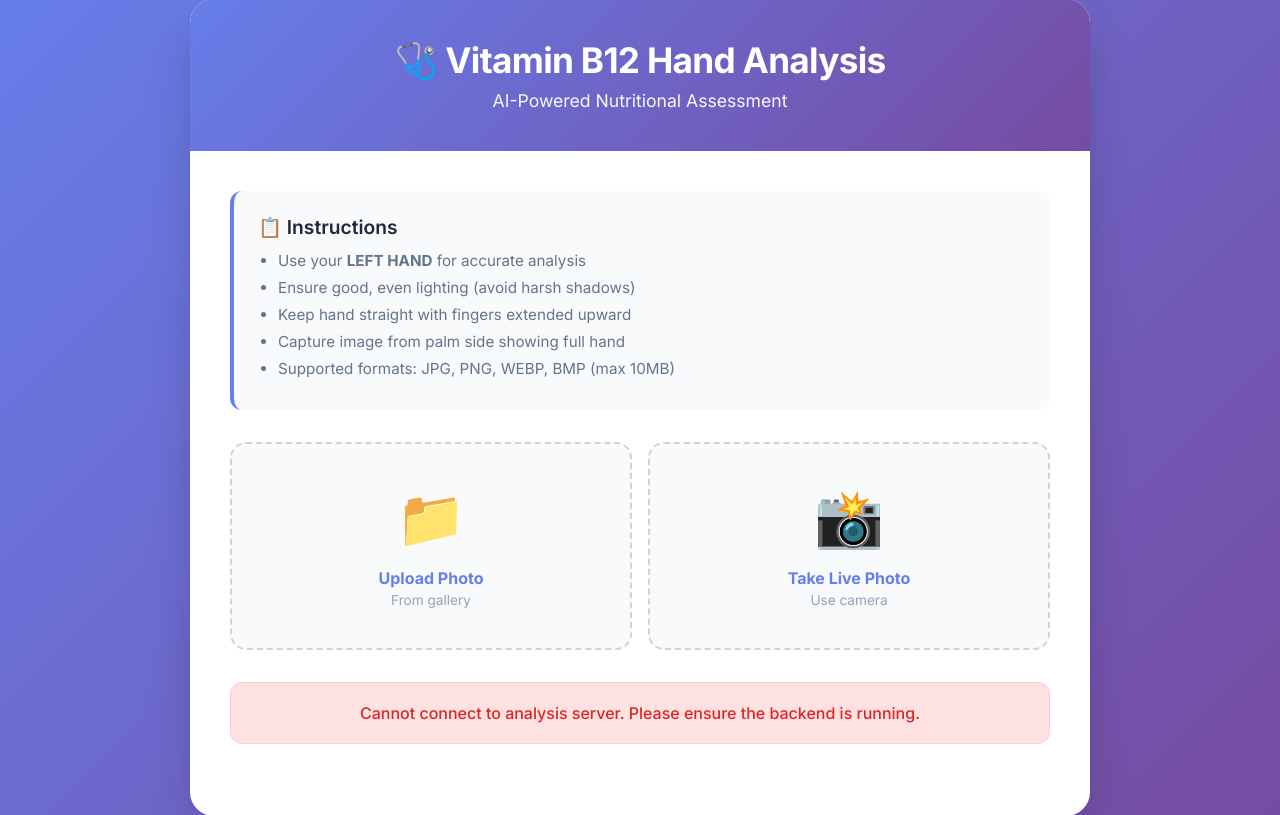
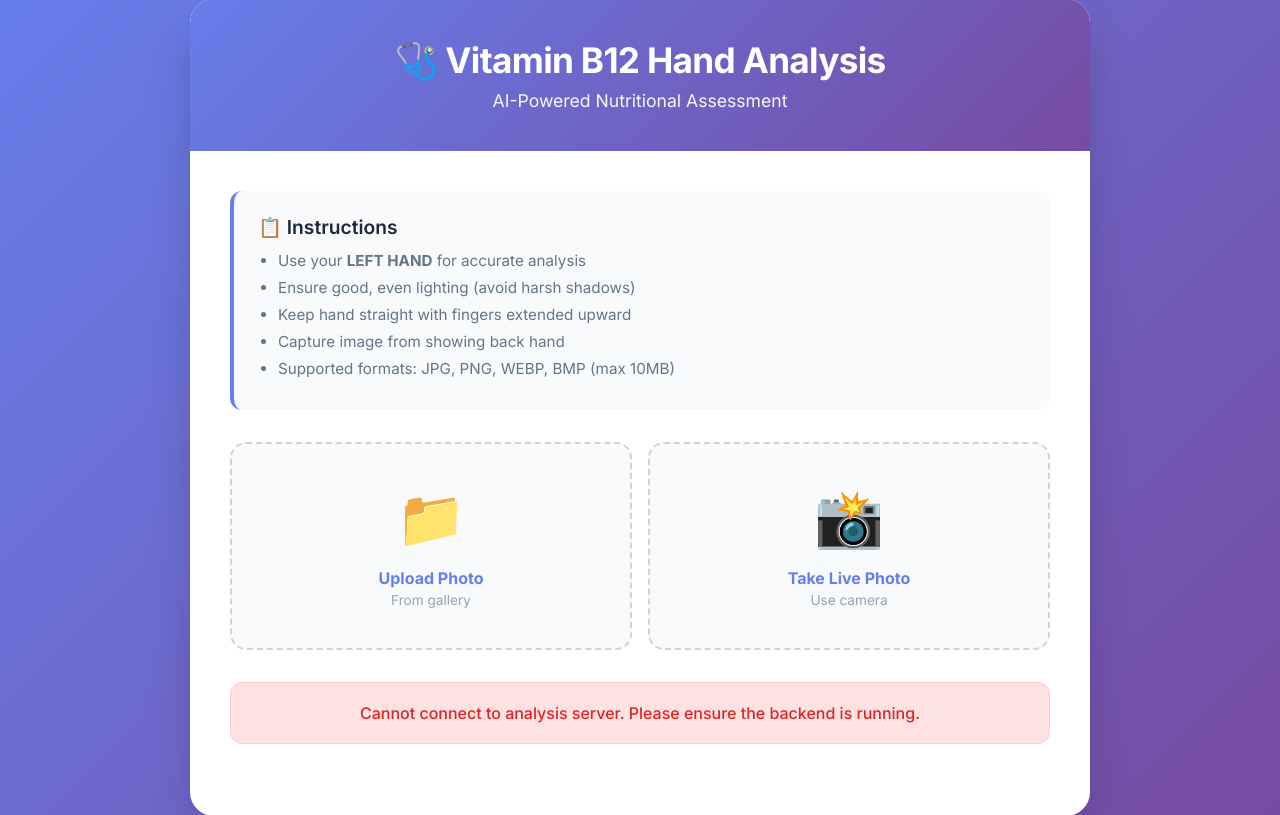
Before and after one commit to Smitpatel0409/b12vision-breakingprod, a Flask app: page / in a window 1280 px wide. Shown: the part 21-836 px from the top of the page. Run offline with Flask 3, Linux system fonts and the light colour scheme; some libraries are stand-ins or nearby versions.

Commit message:
fix:"fixed the issue"

```diff
--- a/templates/index.html
+++ b/templates/index.html
@@ -554,7 +554,7 @@
             <li>Use your <strong>LEFT HAND</strong> for accurate analysis</li>
             <li>Ensure good, even lighting (avoid harsh shadows)</li>
             <li>Keep hand straight with fingers extended upward</li>
-            <li>Capture image from palm side showing full hand</li>
+            <li>Capture image from showing back hand</li>
             <li>Supported formats: JPG, PNG, WEBP, BMP (max 10MB)</li>
           </ul>
         </div>
@@ -625,7 +625,7 @@
       <div class="camera-container">
         <div class="camera-header">
           <h3>📸 Capture Your Hand</h3>
-          <p>Position your left hand palm-up in good lighting</p>
+          <p>Position your left back hand in good lighting</p>
         </div>
         <div class="camera-video-container">
           <video id="cameraVideo" autoplay playsinline></video>
@@ -644,7 +644,7 @@
 
     <script>
       // Configuration
-      const API_BASE_URL = "http://10.11.7.142:5002" || "http://localhost:5002";
+      const API_BASE_URL = "https://b12vision-breakingprod.onrender.com"
       const MAX_FILE_SIZE = 10 * 1024 * 1024; // 10MB
       const ALLOWED_TYPES = [
         "image/jpeg",
```
